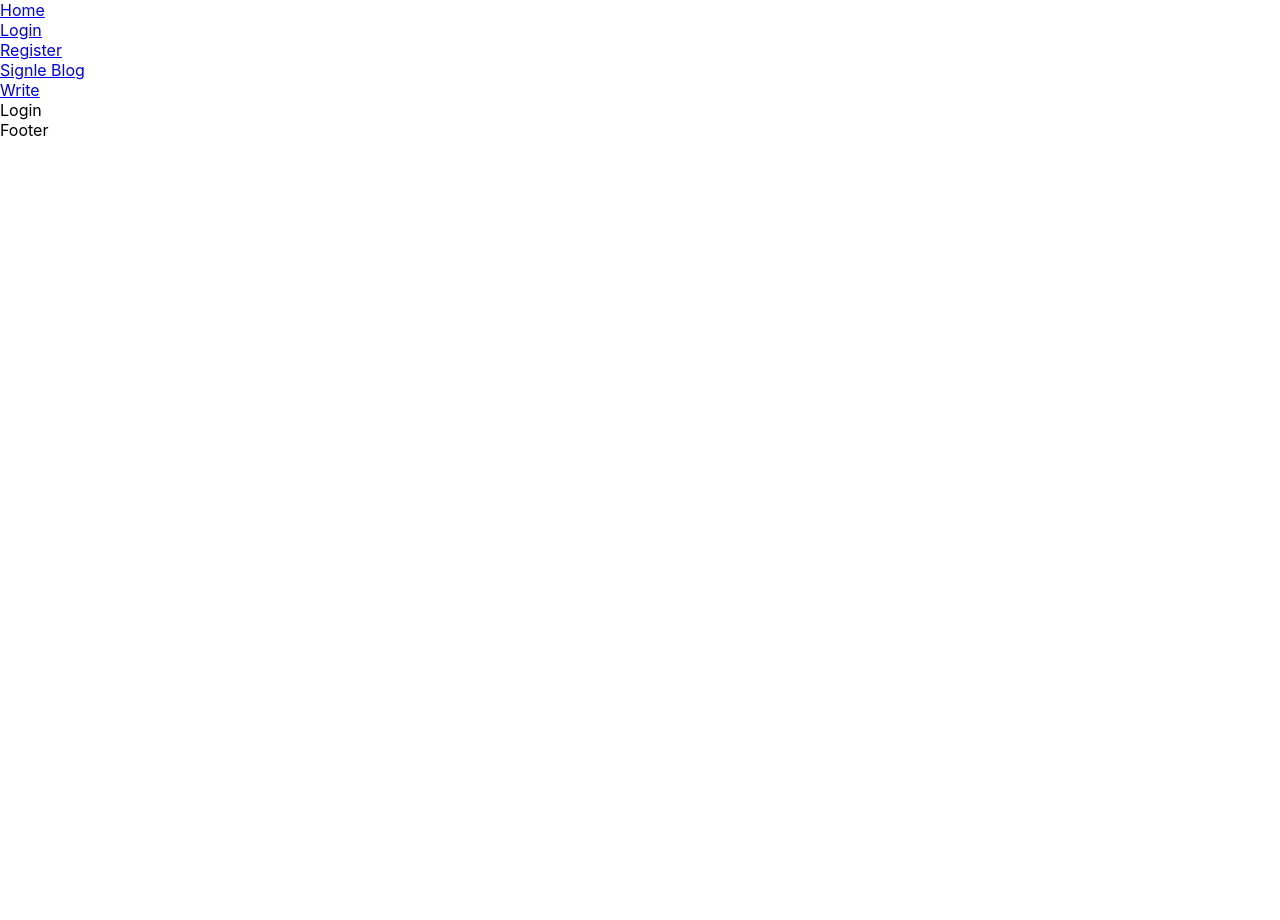
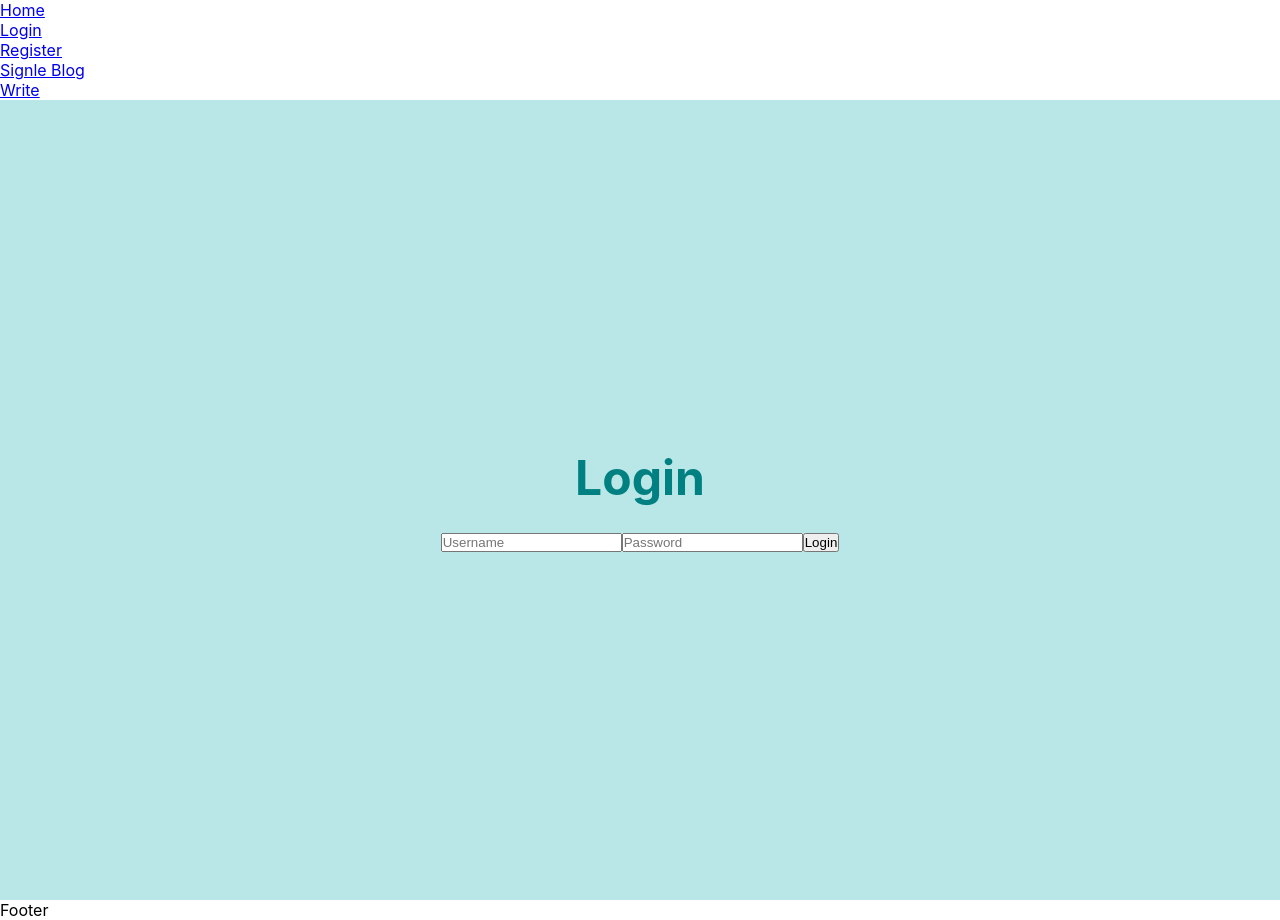
Before and after one commit to Owhab/dev-blog, a React (Create React App) app in the folder frontend/: page /login in a window 1280 px wide. Before the commit the page ends 800 px from the top, so only its background shows below. Built offline with nearby package versions, Linux system fonts and the light colour scheme.

Commit message:
updated the filenames and working on login form

```diff
--- a/frontend/src/pages/Login.js
+++ /dev/null
@@ -1,7 +0,0 @@
-import React from "react";
-
-const Login = () => {
-  return <div>Login</div>;
-};
-
-export default Login;
--- /dev/null
+++ b/frontend/src/pages/Login.jsx
@@ -0,0 +1,27 @@
+import React from "react";
+
+const Login = () => {
+  return (
+    <div className="auth">
+      <h1>Login</h1>
+      <form action="#">
+        <input
+          type="text"
+          name="username"
+          id="username"
+          placeholder="Username"
+        />
+        <input
+          type="password"
+          name="password"
+          id="password"
+          placeholder="Password"
+        />
+
+        <button>Login</button>
+      </form>
+    </div>
+  );
+};
+
+export default Login;
--- a/frontend/src/style.scss
+++ b/frontend/src/style.scss
@@ -8,7 +8,23 @@ body {
   padding: 0;
 }
 
+$lightGreen: #b9e7e7;
+
 .app {
   .container {
+    .auth {
+      display: flex;
+      flex-direction: column;
+      align-items: center;
+      justify-content: center;
+      height: 100vh;
+      background-color: $lightGreen;
+
+      h1 {
+        color: teal;
+        font-size: 3rem;
+        margin-bottom: 1.5rem;
+      }
+    }
   }
 }
```
Also changed, not shown: frontend/src/pages/Home.jsx (renamed from frontend/src/pages/Home.js), frontend/src/pages/Register.jsx (renamed from frontend/src/pages/Register.js), frontend/src/pages/Single.jsx (renamed from frontend/src/pages/Single.js), frontend/src/pages/Write.jsx (renamed from frontend/src/pages/Write.js).
